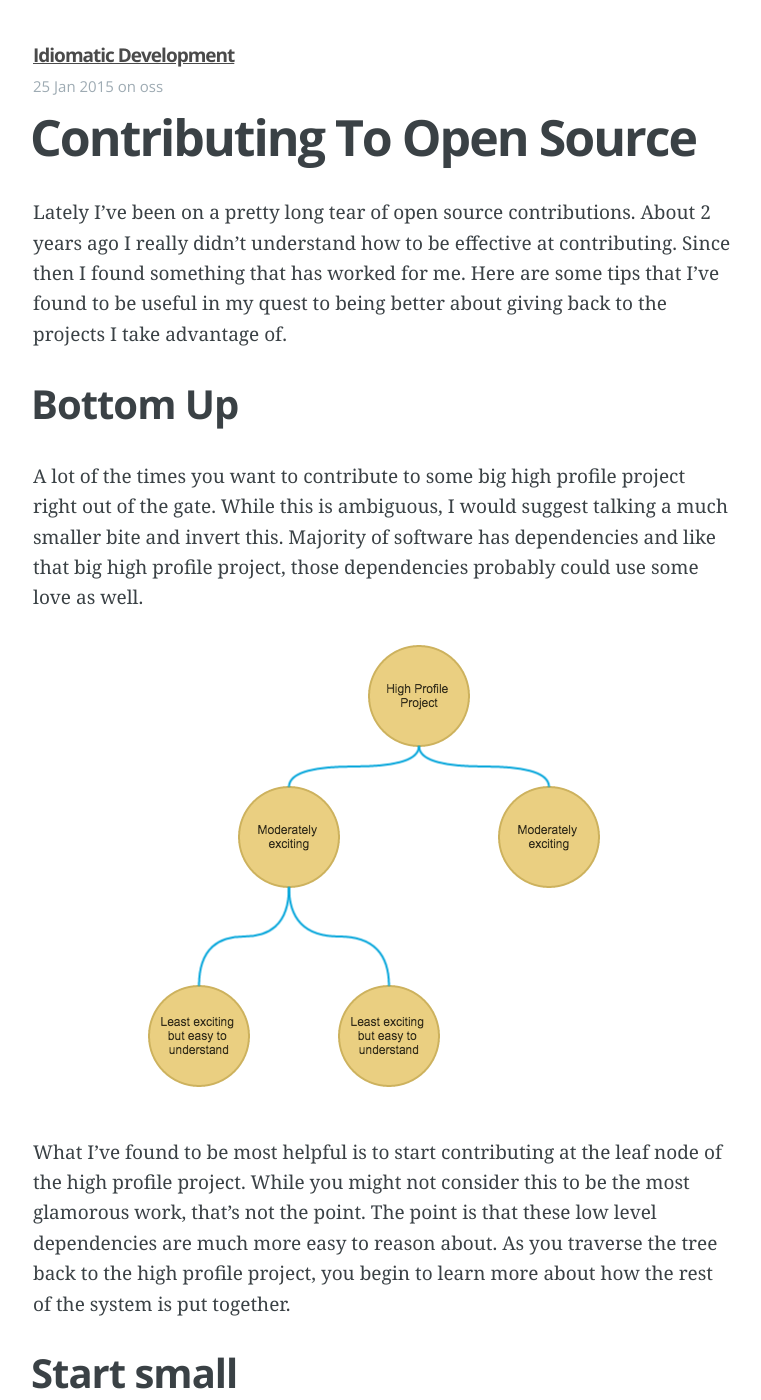
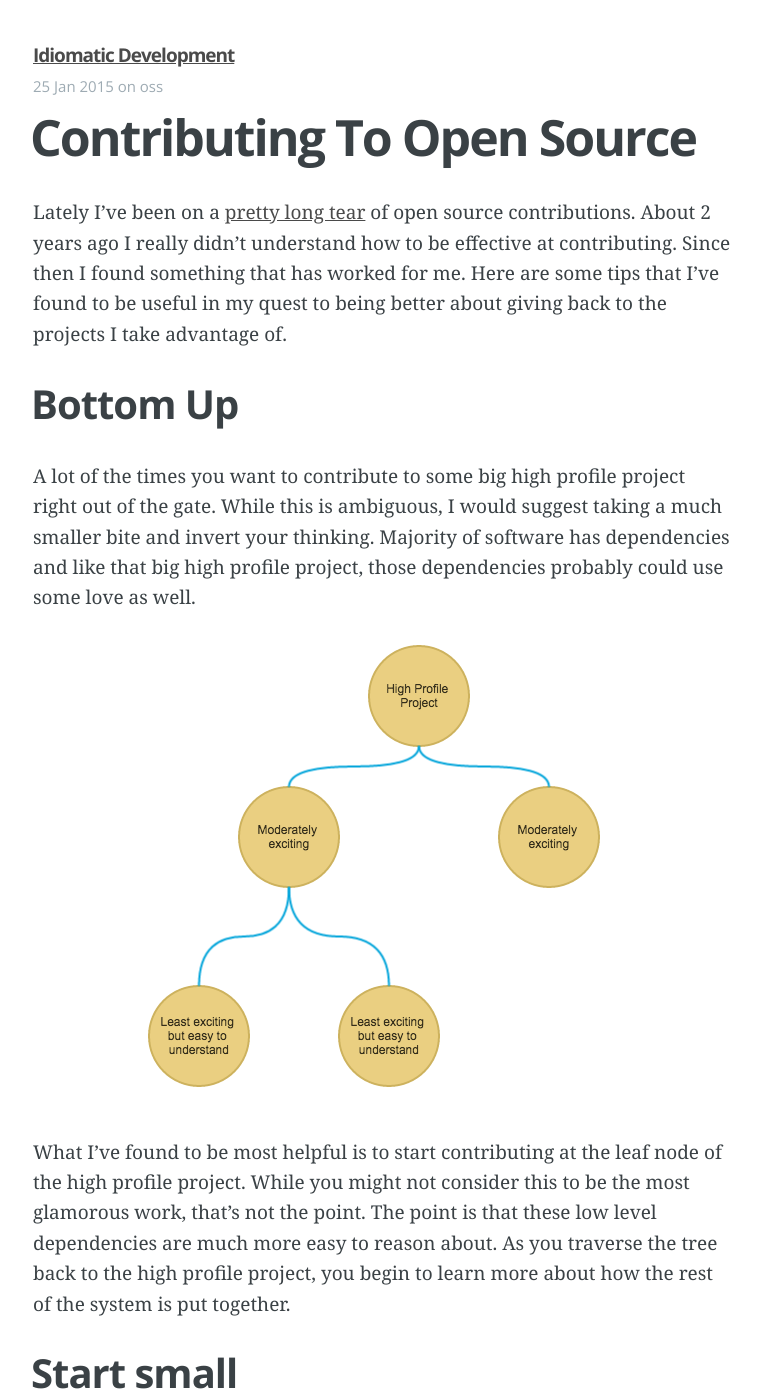
Before and after one commit to chadhietala/chadhietala.github.io, a Jekyll site: the page built from _posts/2015-1-25-OSS-Tip.markdown, in a window 1280 px wide and 1400 px high. Shown: the whole window, without its empty margins (257-1018 px from the left). Built offline with Jekyll 4.4.1, drawn with Linux system fonts in a browser that asks for light colours; Markdown is read by kramdown in place of the engine named in the settings; some of the changed text lies outside the part shown.

Commit message:
More spelling and grammar

```diff
--- a/_posts/2015-1-25-OSS-Tip.markdown
+++ b/_posts/2015-1-25-OSS-Tip.markdown
@@ -5,10 +5,10 @@ date:   2015-1-25 10:18:00
 categories: oss
 ---
 
-Lately I've been on a pretty long tear of open source contributions.  About 2 years ago I really didn't understand how to be effective at contributing. Since then I found something that has worked for me.  Here are some tips that I've found to be useful in my quest to being better about giving back to the projects I take advantage of.
+Lately I've been on a [pretty long tear](https://github.com/chadhietala) of open source contributions.  About 2 years ago I really didn't understand how to be effective at contributing. Since then I found something that has worked for me.  Here are some tips that I've found to be useful in my quest to being better about giving back to the projects I take advantage of.
 
 ## Bottom Up
-A lot of the times you want to contribute to some big high profile project right out of the gate.  While this is ambiguous, I would suggest talking a much smaller bite and invert this.  Majority of software has dependencies and like that big high profile project, those dependencies probably could use some love as well.
+A lot of the times you want to contribute to some big high profile project right out of the gate.  While this is ambiguous, I would suggest taking a much smaller bite and invert your thinking.  Majority of software has dependencies and like that big high profile project, those dependencies probably could use some love as well.
 
 ![OSS Dependency Tree](/assets/images/oss-tree.png "OSS Dependency Tree")
 
```
Also changed, not shown: other parts of _posts/2015-1-25-OSS-Tip.markdown (+3 -1 lines).
